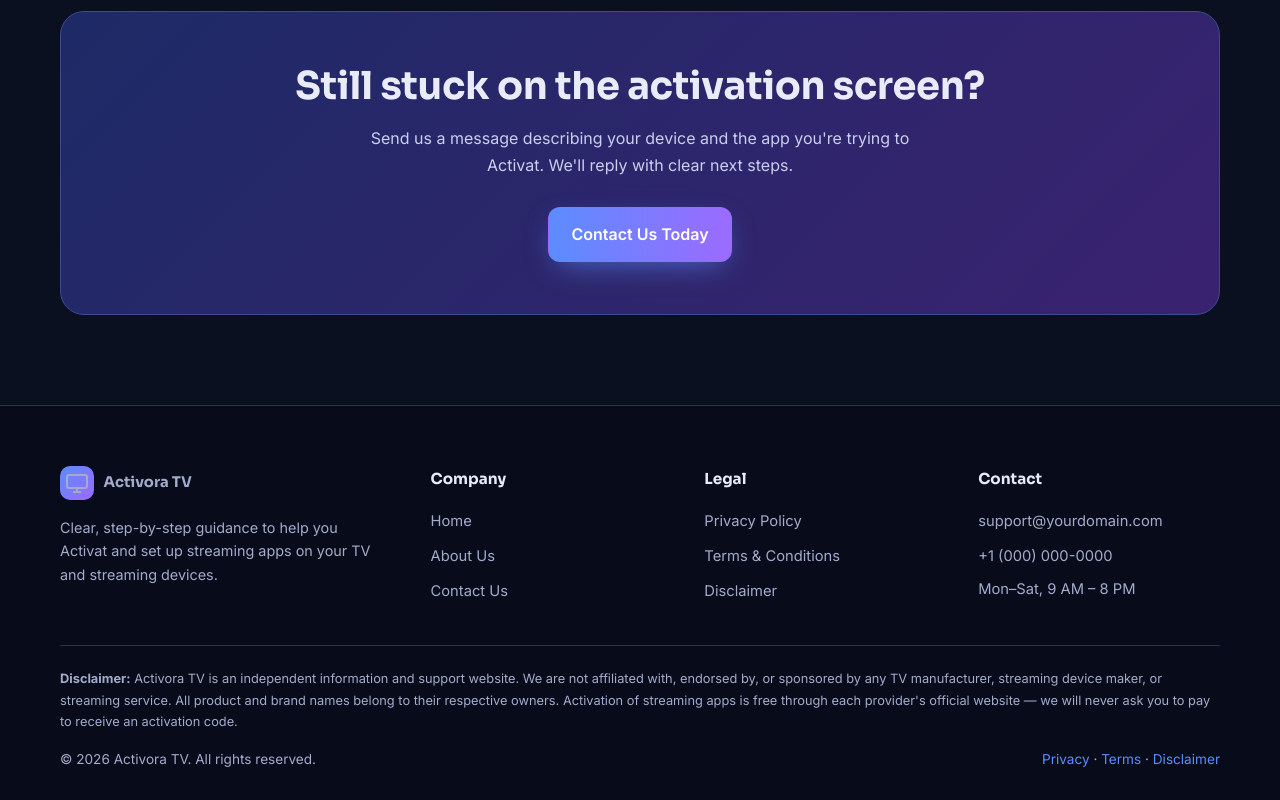
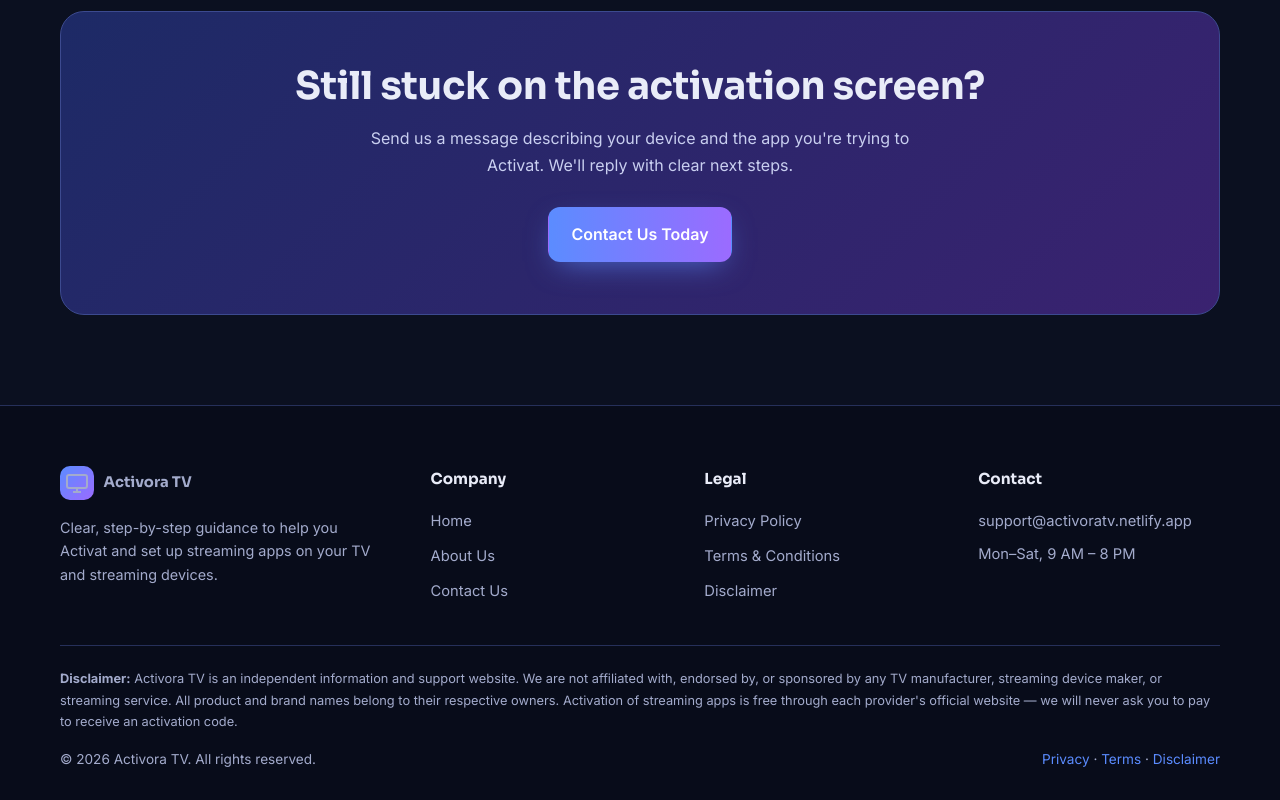
Before and after one commit to richardtolbert829-arch/Activora, a plain HTML site: page index.html in a window 1280 px wide. Shown: the part 4733-5533 px from the top of the page. Drawn offline with Linux system fonts and the light colour scheme.

Commit message:
Update index.html

```diff
--- a/index.html
+++ b/index.html
@@ -155,8 +155,7 @@
       <div>
         <h4>Contact</h4>
         <ul>
-          <li><a href="mailto:support@yourdomain.com">support@yourdomain.com</a></li>
-          <li><a href="tel:+1(000)000-0000">+1 (000) 000-0000</a></li>
+          <li><a href="mailto:support@activoratv.netlify.app">support@activoratv.netlify.app</a></li>
           <li style="color:var(--muted);font-size:.92rem">Mon–Sat, 9 AM – 8 PM</li>
         </ul>
       </div>
```
